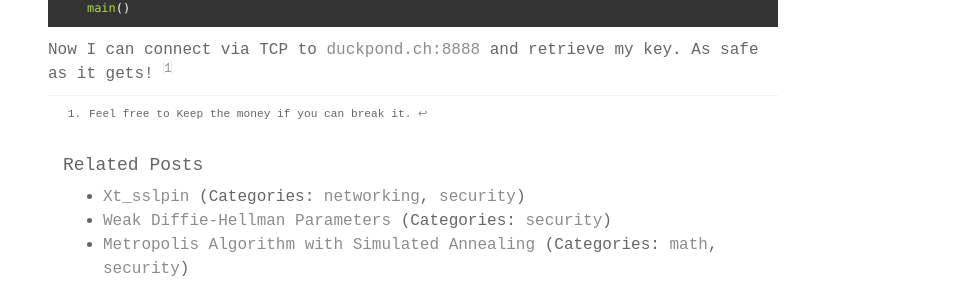
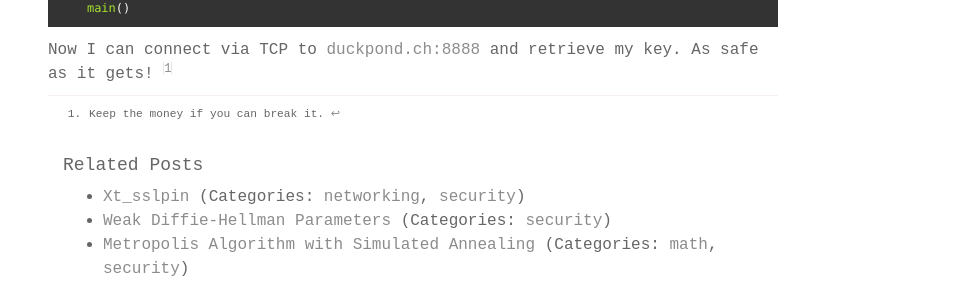
Before and after one commit to Enteee/duckpond.ch, a Jekyll site: the page built from _posts/2016-09-13-broken-one-time-pad.md, in a window 1280 px wide and 900 px high, scrolled down 998 px. Shown: the part 378-677 px from the top of the window, without its empty margins (322-1280 px from the left). Built offline with Jekyll 4.4.1, drawn with Linux system fonts in a browser that asks for light colours; comment, search, counter and statistics services are not loaded; some of the changed text lies outside the part shown.

Commit message:
broken one time pad

```diff
--- a/_posts/2016-09-13-broken-one-time-pad.md
+++ b/_posts/2016-09-13-broken-one-time-pad.md
@@ -6,7 +6,7 @@ keywords: [one time pad, broken, challenge]
 
 There are many mistakes to be made when implementing crypto. So let's make some, abuse them and learn:
 
-# Broken one time pad
+# Broken One-Time-Pad
 
 I keep forgetting the key to [my bitcoin wallet](https://blockchain.info/address/1LdtdP1qHWU9hQbjAX3U64MxYV7ABDEyy5).
 
@@ -70,7 +70,7 @@ if __name__ == "__main__":
 
 Now I can connect via TCP to [duckpond.ch:8888](duckpond.ch:8888) and retrieve my key. As safe as it gets! [^1]
 
-[^1]: Feel free to Keep the money if you can break it.
+[^1]: Keep the money if you can break it.
 
 [QR-Code]:https://de.wikipedia.org/wiki/QR-Code
 [PNG]:https://en.wikipedia.org/wiki/Portable_Network_Graphics
```
